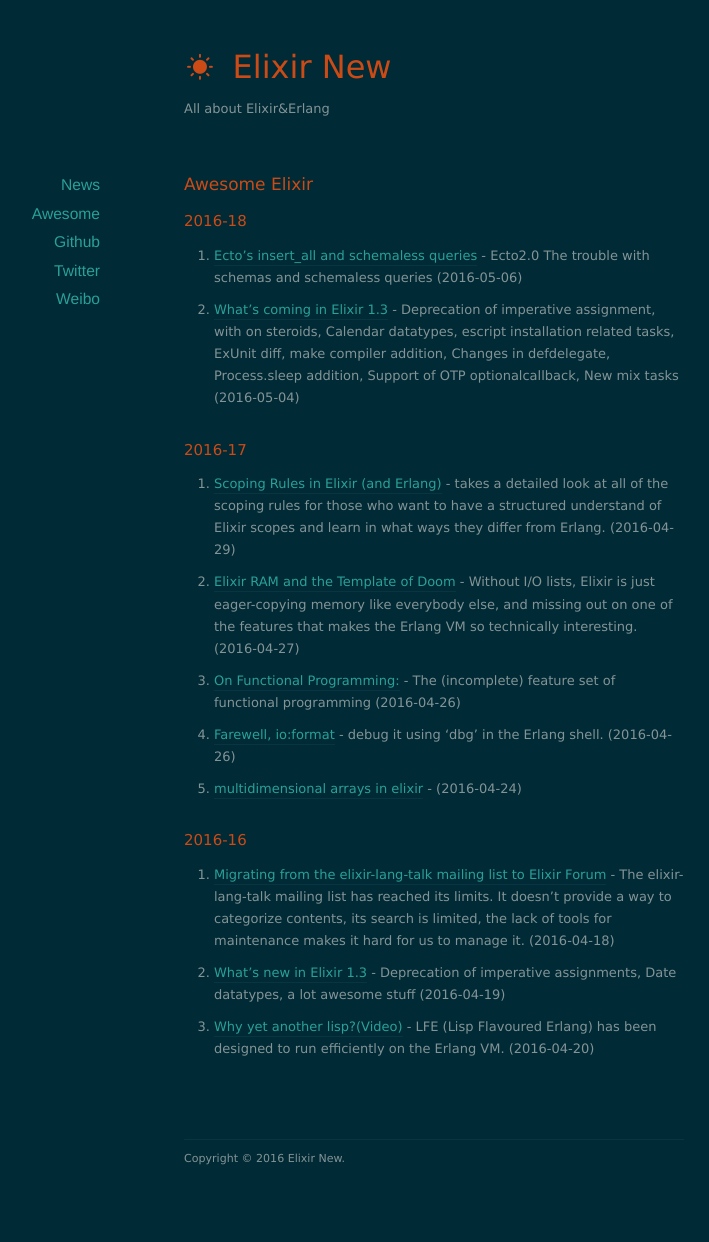
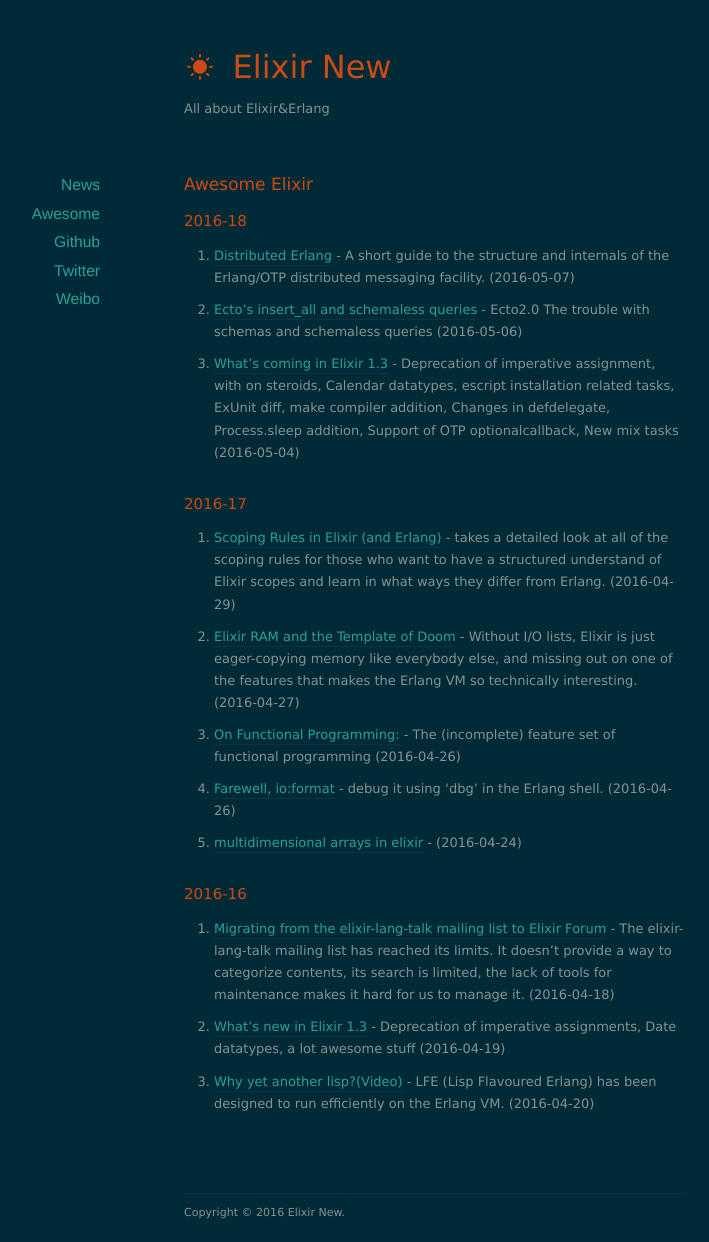
Before and after one commit to namjae/elixir-news.github.io, a Jekyll site: the page built from _posts/2016-04-09-news.markdown, in a window 1280 px wide. Shown: the whole page, without its empty margins (206-915 px from the left). Built offline with Jekyll 4.4.1, drawn with Linux system fonts in a browser that asks for light colours; nearby versions of some CDN libraries; before the commit the page ends 1188 px from its top, so only the background shows below that.

Commit message:
2016-05-08T02:07:48+08:00

```diff
--- a/_posts/2016-04-09-news.markdown
+++ b/_posts/2016-04-09-news.markdown
@@ -6,6 +6,7 @@
 ---
 ## 2016-18
 
+* [Distributed Erlang](http://emauton.org/disterl/) - A short guide to the structure and internals of the Erlang/OTP distributed messaging facility. (2016-05-07)
 * [Ecto’s insert_all and schemaless queries](http://blog.plataformatec.com.br/2016/05/ectos-insert_all-and-schemaless-queries/) - Ecto2.0 The trouble with schemas and schemaless queries (2016-05-06)
 * [What's coming in Elixir 1.3](http://tuvistavie.com/2016/elixir-1-3/) -
 Deprecation of imperative assignment, with on steroids, Calendar datatypes, escript installation related tasks, ExUnit diff, make compiler addition, Changes in defdelegate, Process.sleep addition, Support of OTP optionalcallback, New mix tasks (2016-05-04)
```
